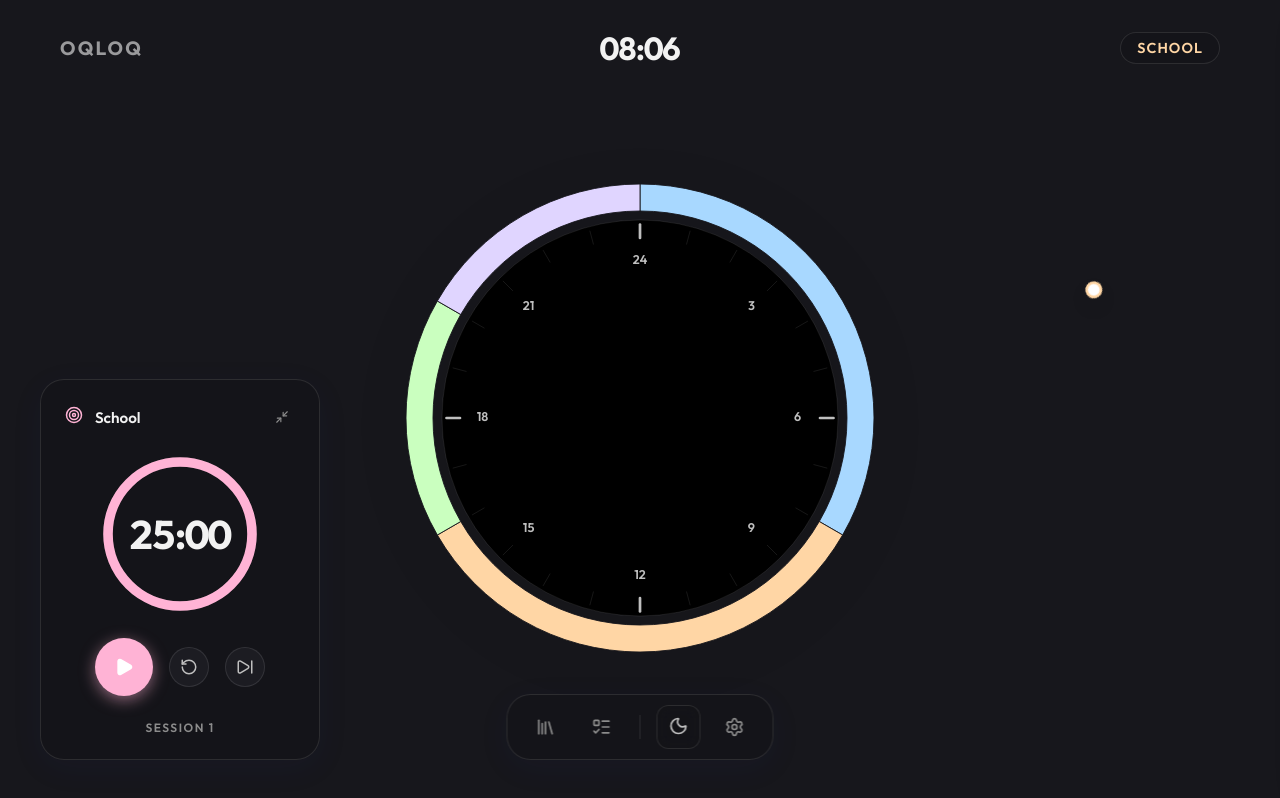
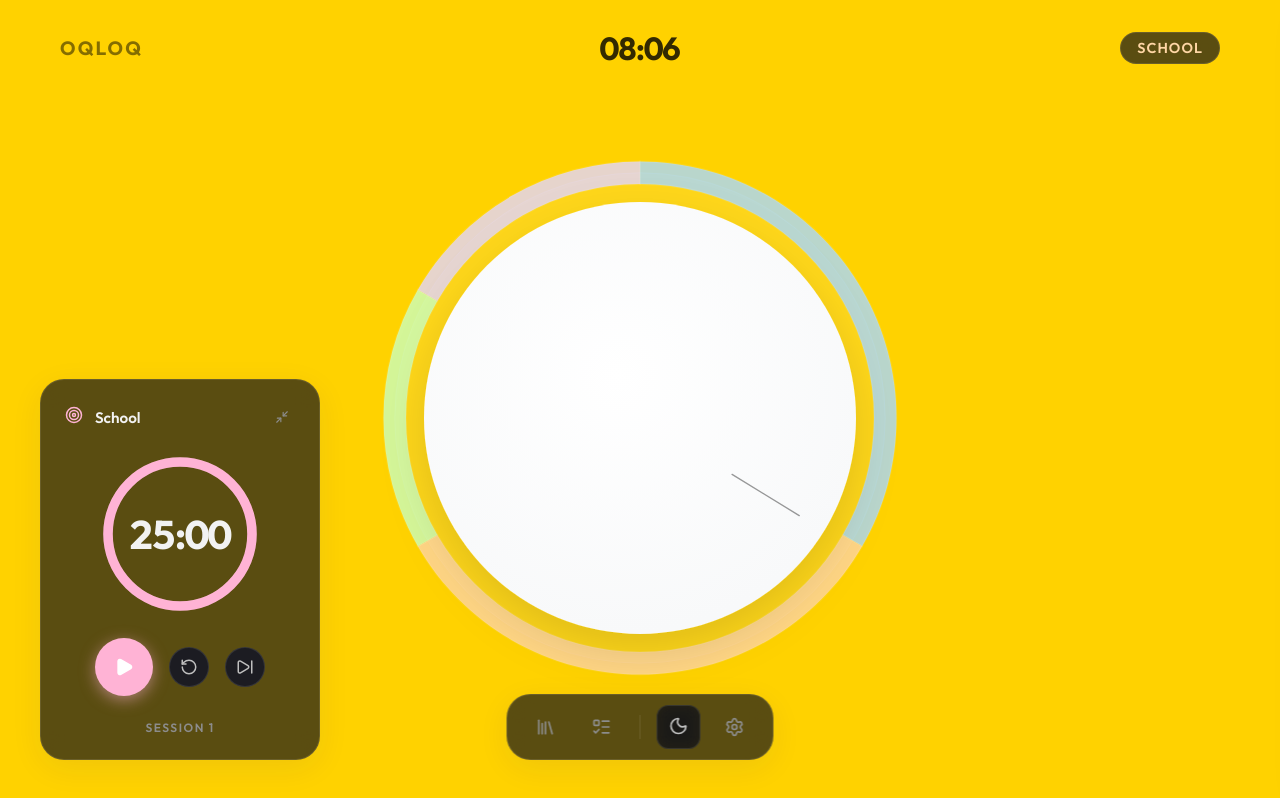
Before and after one commit to cnklc/oqloq, a React (Vite) app: page / in a window 1280 px wide. Both pictures are taken after a click on the button 678 px from the left and 727 px from the top of the page. Built offline with nearby package versions, Linux system fonts and the light colour scheme.

Commit message:
feat: redesign clock component with dome aesthetic and updated dashboard theme

```diff
--- a/src/components/Clock/Clock.css
+++ b/src/components/Clock/Clock.css
@@ -1,11 +1,11 @@
-/* Clock Component Styles */
+/* Clock Component Styles - Redesigned to match the reference image */
 
 .clock-container {
 	display: flex;
 	justify-content: center;
 	align-items: center;
 	width: 100%;
-	max-width: 700px;
+	max-width: 800px;
 	margin: 0 auto;
 }
 
@@ -19,71 +19,59 @@
 }
 
 .clock-svg-premium {
-	filter: drop-shadow(0 10px 30px rgba(0,0,0,0.05));
 	overflow: visible;
 }
 
+/* Redesigned Clock Face (The Dome) */
 .clock-face {
-	stroke: var(--border);
-	stroke-width: 1;
+	stroke: none;
+	transition: all 0.5s cubic-bezier(0.175, 0.885, 0.32, 1.275);
 }
 
-.clock-label {
-	font-family: inherit;
-	font-size: 14px;
-	font-weight: 600;
-	fill: var(--text-tertiary);
-	user-select: none;
+.clock-face:hover {
+	transform: scale(1.01);
+}
+
+/* Glass Ring / Background for segments */
+.glass-outer-ring {
+	fill: rgba(255, 255, 255, 0.1);
+	stroke: rgba(255, 255, 255, 0.2);
+	stroke-width: 1;
+	pointer-events: none;
 }
 
 .routine-segment {
-	transition: opacity 0.3s ease, filter 0.3s ease;
-	stroke: white;
-	stroke-width: 1;
+	transition: all 0.3s ease;
+	stroke-width: 2;
+	stroke: rgba(255,255,255,0.1);
+	cursor: pointer;
 }
 
 .routine-segment:hover {
+	filter: brightness(1.2) drop-shadow(0 0 15px rgba(255,255,255,0.4));
 	opacity: 1 !important;
-	filter: brightness(1.1) drop-shadow(0 0 10px rgba(0,0,0,0.1));
 }
 
-.clock-center-dot {
-	fill: white;
-	stroke: var(--border);
-	stroke-width: 2;
+/* Minimalist Labelling (Initially Hidden) */
+.clock-label {
+	font-family: inherit;
+	font-size: 12px;
+	font-weight: 500;
+	fill: rgba(0, 0, 0, 0.2);
+	user-select: none;
+	opacity: 0;
+	transition: opacity 0.3s;
 }
 
-/* Dark Mode Tweaks */
-.theme-dark .clock-face {
-	fill: var(--bg-tertiary);
+.clock-wrapper-inner:hover .clock-label {
+	opacity: 1;
 }
 
-.theme-dark .clock-label {
-	fill: var(--text-secondary);
-}
-
-.theme-dark .routine-segment {
-	stroke: var(--bg-primary);
-}
-
-.outer-ring-shadow {
-	opacity: 0.5;
-	transition: opacity 0.2s ease;
-}
-
-.outer-ring-light {
-	opacity: 0.85;
-	transition: opacity 0.2s ease;
-}
-
-.outer-ring-light:hover {
-	opacity: 1;
-	filter: brightness(1.1);
-}
-
-@media (max-width: 600px) {
-	.clock-container {
-		max-width: 100%;
-		padding: 20px;
+@media (max-width: 768px) {
+	.clock-wrapper-inner {
+		width: 100%;
+		max-width: 450px;
+		height: auto;
+		aspect-ratio: 1/1;
 	}
 }
--- a/src/components/Clock/Clock.tsx
+++ b/src/components/Clock/Clock.tsx
@@ -12,14 +12,12 @@ interface ClockProps {
 	selectedBlockId?: string;
 }
 
-const CLOCK_SIZE = 600;
+const CLOCK_SIZE = 640;
 const CENTER_X = CLOCK_SIZE / 2;
 const CENTER_Y = CLOCK_SIZE / 2;
-const MAIN_CIRCLE_RADIUS = 220;
-const TICK_OUTER = MAIN_CIRCLE_RADIUS - 5;
-const TICK_INNER = TICK_OUTER - 15;
-const BLOCK_RADIUS = MAIN_CIRCLE_RADIUS + 40;
-const BLOCK_THICKNESS = 30;
+const MAIN_CIRCLE_RADIUS = 240; // The "Dome"
+const BLOCK_RADIUS = 285; // Outer ring position
+const BLOCK_THICKNESS = 25; // Segment thickness
 
 export const Clock: React.FC<ClockProps> = ({
 	blocks,
@@ -29,32 +27,16 @@ export const Clock: React.FC<ClockProps> = ({
 }) => {
 	const svgRef = useRef<SVGSVGElement>(null);
 
-	// Ticks and Labels
+	// Ticks and Labels (More subtle)
 	const ticks = useMemo(() => {
 		const items = [];
 		for (let i = 0; i < 24; i++) {
 			const angle = (i / 24) * 360 - 90;
-			const rad = (angle * Math.PI) / 180;
-
-			const x1 = CENTER_X + Math.cos(rad) * TICK_OUTER;
-			const y1 = CENTER_Y + Math.sin(rad) * TICK_OUTER;
-			const x2 = CENTER_X + Math.cos(rad) * TICK_INNER;
-			const y2 = CENTER_Y + Math.sin(rad) * TICK_INNER;
-
-			items.push(
-				<line
-					key={`tick-${i}`}
-					x1={x1} y1={y1} x2={x2} y2={y2}
-					stroke={i % 6 === 0 ? "var(--text-secondary)" : "var(--border)"}
-					strokeWidth={i % 6 === 0 ? 3 : 1}
-					strokeLinecap="round"
-				/>
-			);
 
 			if (i % 3 === 0) {
 				const labelRad = ((angle) * Math.PI) / 180;
-				const lx = CENTER_X + Math.cos(labelRad) * (TICK_INNER - 25);
-				const ly = CENTER_Y + Math.sin(labelRad) * (TICK_INNER - 25);
+				const lx = CENTER_X + Math.cos(labelRad) * (MAIN_CIRCLE_RADIUS - 30);
+				const ly = CENTER_Y + Math.sin(labelRad) * (MAIN_CIRCLE_RADIUS - 30);
 				items.push(
 					<text
 						key={`label-${i}`}
@@ -71,26 +53,17 @@ export const Clock: React.FC<ClockProps> = ({
 		return items;
 	}, []);
 
-	// Active block for time hand color
-	const activeBlock = blocks.find((block) => {
-		if (block.startMinute <= block.endMinute) {
-			return currentMinute >= block.startMinute && currentMinute < block.endMinute;
-		}
-		// Crossover case
-		return currentMinute >= block.startMinute || currentMinute < block.endMinute;
-	});
-
-	const timeHandColor = activeBlock?.color || "var(--primary)";
-
 	const handleSvgClick = (event: React.MouseEvent<SVGSVGElement>) => {
 		if (!svgRef.current) return;
 		const rect = svgRef.current.getBoundingClientRect();
-		const x = event.clientX - rect.left - CENTER_X;
-		const y = event.clientY - rect.top - CENTER_Y;
+		const scale = CLOCK_SIZE / rect.width;
+		const x = (event.clientX - rect.left) * scale - CENTER_X;
+		const y = (event.clientY - rect.top) * scale - CENTER_Y;
 
 		const distance = Math.sqrt(x * x + y * y);
 		const innerR = BLOCK_RADIUS - BLOCK_THICKNESS;
 
+		// If clicked on the segment area
 		if (distance >= innerR - 20 && distance <= BLOCK_RADIUS + 20) {
 			let angle = Math.atan2(y, x) * (180 / Math.PI);
 			angle = (angle + 90 + 360) % 360;
@@ -122,36 +95,40 @@ export const Clock: React.FC<ClockProps> = ({
 				onClick={handleSvgClick}
 			>
 				<defs>
-					<radialGradient id="clockGradient" cx="50%" cy="50%" r="50%" fx="50%" fy="50%">
-						<stop offset="0%" stopColor="var(--bg-secondary)" />
-						<stop offset="100%" stopColor="white" />
+					<filter id="domeShadow" x="-20%" y="-20%" width="140%" height="140%">
+						<feDropShadow dx="0" dy="20" stdDeviation="25" floodColor="rgba(0,0,0,0.12)" />
+					</filter>
+
+					<radialGradient id="domeGradient" cx="45%" cy="40%" r="60%">
+						<stop offset="0%" stopColor="white" />
+						<stop offset="100%" stopColor="#f8f9fa" />
 					</radialGradient>
-					<filter id="glow" x="-20%" y="-20%" width="140%" height="140%">
-						<feGaussianBlur stdDeviation="3" result="blur" />
+
+					<filter id="glassBloom" x="-20%" y="-20%" width="140%" height="140%">
+						<feGaussianBlur stdDeviation="4" result="blur" />
 						<feComposite in="SourceGraphic" in2="blur" operator="over" />
 					</filter>
 				</defs>
 
-				{/* Arka plan */}
+				{/* Glass Outer Ring Background */}
 				<circle
 					cx={CENTER_X}
 					cy={CENTER_Y}
-					r={MAIN_CIRCLE_RADIUS}
-					fill="url(#clockGradient)"
-					className="clock-face"
+					r={BLOCK_RADIUS - BLOCK_THICKNESS / 2}
+					fill="none"
+					stroke="rgba(255,255,255,0.15)"
+					strokeWidth={BLOCK_THICKNESS + 2}
+					className="glass-outer-ring"
 				/>
 
-				{/* Ticks and Labels */}
-				{ticks}
-
-				{/* Routine Blocks */}
+				{/* Routine Blocks (Segments on the ring) */}
 				<g className="blocks-group">
 					{blocks.map((block) => (
 						<motion.path
 							key={block.id}
-							initial={{ opacity: 0, scale: 0.95 }}
-							animate={{ opacity: 1, scale: 1 }}
-							whileHover={{ opacity: 1, filter: "brightness(1.05)" }}
+							initial={{ opacity: 0 }}
+							animate={{ opacity: 0.8 }}
+							whileHover={{ opacity: 1, scale: 1.01 }}
 							d={getBlockArcPath(
 								block.startMinute,
 								block.endMinute,
@@ -161,40 +138,44 @@ export const Clock: React.FC<ClockProps> = ({
 								CENTER_Y
 							)}
 							fill={block.color}
-							opacity="0.8"
 							className="routine-segment"
 							onClick={(e) => {
 								e.stopPropagation();
 								onBlockClick(block.id);
 							}}
-							style={{ cursor: "pointer" }}
 						/>
 					))}
 				</g>
 
-				{/* Time Hand */}
+				{/* Main Clock Face (The Dome) */}
+				<circle
+					cx={CENTER_X}
+					cy={CENTER_Y}
+					r={MAIN_CIRCLE_RADIUS}
+					fill="url(#domeGradient)"
+					filter="url(#domeShadow)"
+					className="clock-face"
+				/>
+
+				{/* Subdued Labels */}
+				{ticks}
+
+				{/* 24-Hour Time Indicator - Fixed Centering */}
 				<motion.g
 					animate={{ rotate: minutesToDegrees(currentMinute) }}
-					transition={{ type: "spring", stiffness: 50, damping: 20 }}
-					style={{ originX: `${CENTER_X}px`, originY: `${CENTER_Y}px` }}
+					transition={{ type: "spring", stiffness: 30, damping: 20 }}
+					style={{ originX: "320px", originY: "320px" }}
 				>
+					{/* Invisible background to lock rotation center to SVG center */}
+					<rect x="0" y="0" width={CLOCK_SIZE} height={CLOCK_SIZE} fill="transparent" pointerEvents="none" />
 					<line
 						x1={CENTER_X}
-						y1={CENTER_Y - MAIN_CIRCLE_RADIUS - 10}
+						y1={CENTER_Y - (MAIN_CIRCLE_RADIUS * 0.5)} // R=120
 						x2={CENTER_X}
-						y2={CENTER_Y}
-						stroke={timeHandColor}
-						strokeWidth="4"
+						y2={CENTER_Y - (MAIN_CIRCLE_RADIUS * 0.5) - ( (BLOCK_RADIUS + 10 - MAIN_CIRCLE_RADIUS * 0.5) * 0.5 )} // R ≈ 207
+						stroke="rgba(0, 0, 0, 0.4)"
+						strokeWidth="1.5"
 						strokeLinecap="round"
-						filter="url(#glow)"
-					/>
-					<circle
-						cx={CENTER_X}
-						cy={CENTER_Y}
-						r="8"
-						fill="white"
-						stroke={timeHandColor}
-						strokeWidth="3"
 					/>
 				</motion.g>
 			</svg>
--- a/src/pages/Dashboard.css
+++ b/src/pages/Dashboard.css
@@ -2,7 +2,7 @@
 	min-height: 100vh;
 	display: flex;
 	flex-direction: column;
-	background: var(--bg-primary);
+	background: #FFD200; /* Vibrant yellow from the reference image */
 	overflow: hidden;
 	position: relative;
 }
@@ -14,6 +14,7 @@
 	align-items: center;
 	padding: 32px 60px;
 	z-index: 100;
+	color: rgba(0, 0, 0, 0.8);
 }
 
 .header-brand h1 {
@@ -38,7 +39,7 @@
 	font-size: 2rem;
 	font-weight: 700;
 	letter-spacing: -1px;
-	color: var(--text-primary);
+	color: rgba(0, 0, 0, 0.8);
 	font-variant-numeric: tabular-nums;
 }
 
```
